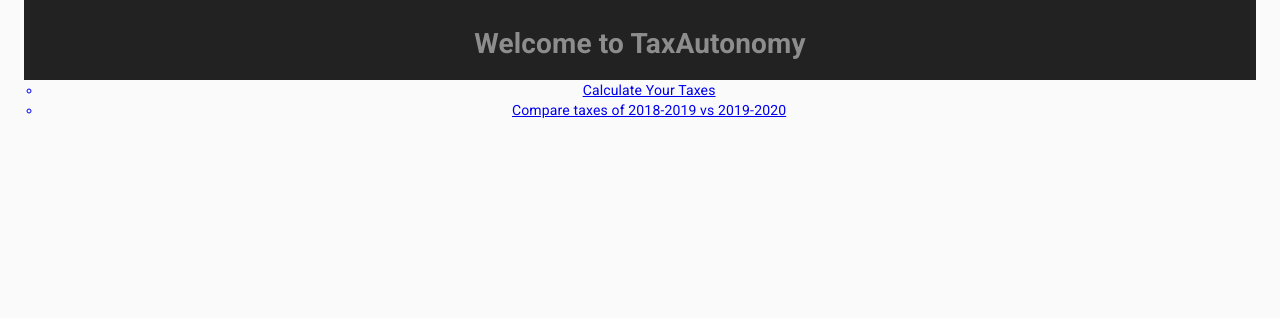
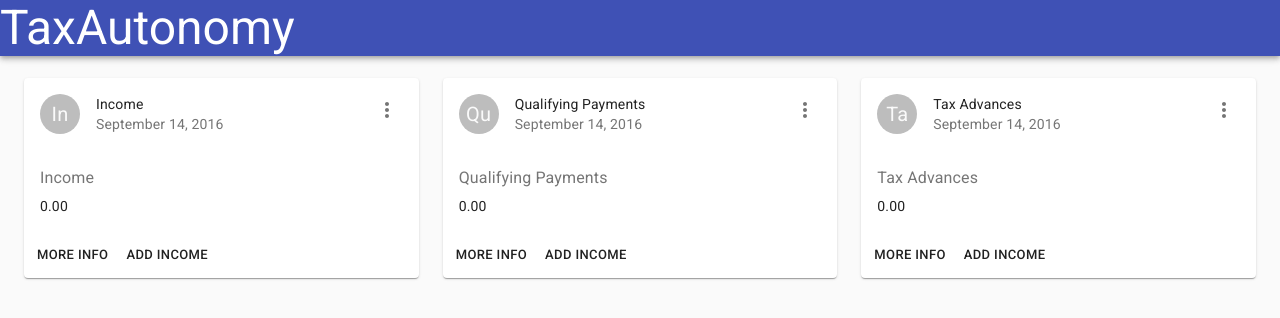
Before and after one commit to taxautonomy/web-ui, a React (Create React App) app: page / in a window 1280 px wide. Shown: the top 318 px of the page. Built offline with nearby package versions, Linux system fonts and the light colour scheme.

Commit message:
layout changes

```diff
--- a/src/App.css
+++ /dev/null
@@ -1,108 +0,0 @@
-.App {
-  text-align: center;
-}
-
-.App-logo {
-  animation: App-logo-spin infinite 20s linear;
-  height: 80px;
-}
-
-.App-header {
-  background-color: #222;
-  height: 80px;
-  padding: 5px;
-  color: rgb(141, 141, 141);
-}
-
-.App-intro {
-  font-size: large;
-}
-
-@keyframes App-logo-spin {
-  from {
-    transform: rotate(0deg);
-  }
-  to {
-    transform: rotate(360deg);
-  }
-}
-
-.table {
-  display: table;
-  padding: 5px;
-  width: 500px;
-}
-
-.tableRow {
-  display: table-row;
-}
-
-.tableHeading {
-  display: table-header-group;
-}
-
-.tableBody {
-  display: table-row-group;
-}
-
-.tableFoot {
-  display: table-footer-group;
-}
-
-.tableCell, .tableHead {
-  display: table-cell;
-  padding: 5px;
-}
-
-.leftAlign{
-  text-align: left;
-}
-
-.rightAlign{
-  text-align: right;
-}
-
-.cellWithBorder{
-  border: 1px solid black;
-}
-
-.cellWithBorderBottom{
-  border-bottom: 1px solid black;
-}
-
-.cellWithBorderTop{
-  border-top: 1px solid black;
-}
-
-.listItem {
-  display: list-item;
-  margin-left: 1.3em;
-  list-style-type: circle;
-}
-
-.modalInputForm{
-  float: left;
-  width: 100%;
-}
-.modalInputRow{
-  padding: 10px;
-}
-
-.modalButtonRow{
-  padding: 10px;
-}
-.modalButtonRow span{
-  margin: 0px 5px;
-}
-
-.modalTitle{
-  font-size: 18pt;
-}
-
-.floatLeft{
-  float: left;
-}
-
-.floatRight{
-  float: right;
-}
--- a/src/App.js
+++ b/src/App.js
@@ -5,8 +5,9 @@ import Home from './components/Home'
 import { BrowserRouter as Router, Route } from 'react-router-dom'
 import CssBaseline from '@material-ui/core/CssBaseline';
 import Container from '@material-ui/core/Container';
-import './App.css';
 import Config from './Config'
+import { AppBar, Typography } from '@material-ui/core';
+import Summary from './components/TaxCal/Summary';
 
 class App extends Component {
   baseUrl = new Config().getApiHost();
@@ -21,19 +22,19 @@ class App extends Component {
 
   render() {
     return (
-      <div className="App">
+        <React.Fragment>
         <CssBaseline />
-        <Container maxWidth="lg">
-          <div className="App-header">
-            <h1>Welcome to TaxAutonomy</h1>
-          </div>
+          <AppBar position="static">
+            <Typography variant="h3">TaxAutonomy</Typography>
+          </AppBar>
+          <Container maxWidth="lg">
           <Router>
-            <Route exact path="/" component={Home} />
+            <Route exact path="/" component={Summary} />
             <Route exact path="/diff" component={TaxDiff} />
             <Route path="/cal" component={TaxCal} />
           </Router>
         </Container>
-      </div>
+        </React.Fragment>
     );
   }
 }
--- /dev/null
+++ b/src/components/TaxCal/Summary.js
@@ -0,0 +1,150 @@
+import React, { useState } from 'react';
+import { makeStyles } from '@material-ui/core/styles';
+import EntityList from './EntityList';
+import MoreVertIcon from '@material-ui/icons/MoreVert'
+import {
+  Typography,
+  Container,
+  Card,
+  Grid,
+  CardContent,
+  Paper,
+  CardActions,
+  IconButton,
+  Button,
+  CardHeader,
+  Avatar
+} from '@material-ui/core';
+
+import {
+  red
+} from '@material-ui/core/colors'
+
+function a11yProps(index) {
+  return {
+    id: `simple-tab-${index}`,
+    'aria-controls': `simple-tabpanel-${index}`,
+  };
+}
+const cardStyles = makeStyles((theme)=> ({
+
+    root: {
+      minWidth: 275,
+    },
+    bullet: {
+      display: 'inline-block',
+      margin: '0 2px',
+      transform: 'scale(0.8)',
+    },
+    title: {
+      fontSize: 14,
+    },
+    pos: {
+      marginBottom: 12,
+    },
+    avatar: {
+      backgroundColor: red[500]
+    }
+}));
+
+const useStyles = makeStyles((theme) => ({
+  root: {
+    flexGrow: 1,
+    backgroundColor: theme.palette.background.paper,
+  }
+}));
+
+function guid() {
+  return 'xxxxxxxx-xxxx-4xxx-yxxx-xxxxxxxxxxxx'.replace(/[xy]/g, function (c) {
+    var r = Math.random() * 16 | 0, v = c === 'x' ? r : (r & 0x3 | 0x8);
+    return v.toString(16);
+  });
+}
+
+function SummaryCard(props) {
+  const classes = useStyles();
+
+  return (
+    <Card className={cardStyles.root} >
+      <CardHeader
+        avatar={
+          <Avatar aria-label="recipe" className={cardStyles.avatar}>
+            {props.title.substring(0, 2)}
+          </Avatar>
+        }
+        action={
+          <IconButton aria-label="settings">
+            <MoreVertIcon />
+          </IconButton>
+        }
+        title={props.title}
+        subheader="September 14, 2016"
+      />
+      <CardContent>
+        <Typography className={cardStyles.title} color="textSecondary" gutterBottom>
+          {props.title}
+        </Typography>
+        <Typography variant="body2" component="p">{props.total.toFixed(2)}</Typography>
+      </CardContent>
+      <CardActions>
+        <Button size="small">more info</Button>
+        {/* <IconButton size="small"><AddIcon/></IconButton> */}
+        <Button size="small">add income</Button>
+      </CardActions>
+    </Card>);
+}
+export default function Summary() {
+  const classes = useStyles();
+  const [value, setValue] = useState(0);
+  const [incomeList, setIncomeList] = useState([]);
+  const [qualifyingPaymentList, setQualifyingPaymentList] = useState([]);
+  const [taxPaymentList, setTaxPaymentList] = useState([]);
+
+  let incomeTotal = 0;
+  incomeList.forEach(i => incomeTotal += i.amt);
+
+  const handleChange = (event, newValue) => {
+    setValue(newValue);
+  };
+
+  const incomeAdded = income => {
+    income.id = guid();
+    console.log("new income:", income)
+    const newList = incomeList.concat(income);
+
+    setIncomeList(newList);
+  }
+
+  const qualifyingPaymentAdded = payment => {
+    payment.id = guid();
+    console.log("new qualifying payment:", payment)
+    const newList = qualifyingPaymentList.concat(payment);
+
+    setQualifyingPaymentList(newList);
+  }
+
+  const taxPaymentAdded = payment => {
+    payment.id = guid();
+    console.log("new tax payment:", payment)
+    const newList = taxPaymentList.concat(payment);
+
+    setTaxPaymentList(newList);
+  }
+
+  const bull = <span className={classes.bullet}>•</span>;
+
+  return (
+    <Grid container style={{ marginTop: 10 }} spacing={3}>
+      <Grid item xs={12} sm={6} md={4}>
+        <SummaryCard title="Income" total={incomeTotal} />
+      </Grid>
+      <Grid item xs={12} sm={6} md={4}>
+        <SummaryCard title="Qualifying Payments" total={incomeTotal} />
+
+      </Grid>
+      <Grid item xs={12} sm={12} md={4}>
+        <SummaryCard title="Tax Advances" total={incomeTotal} />
+      </Grid>
+    </Grid>
+  );
+}
```
